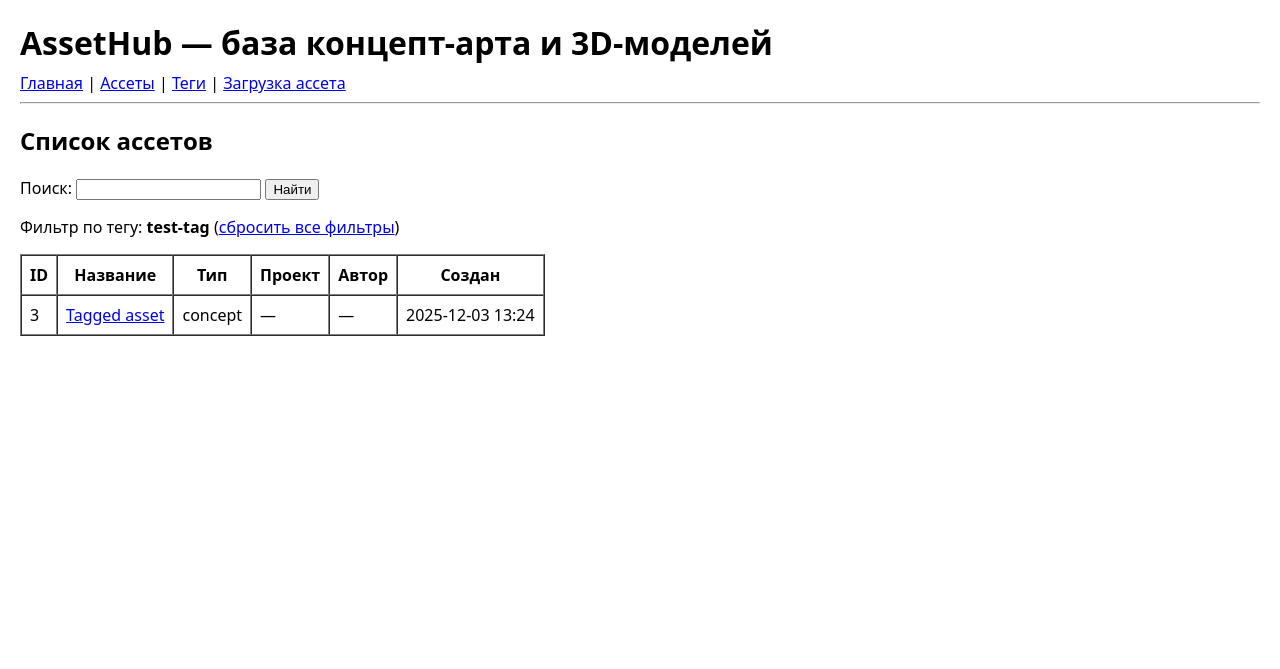
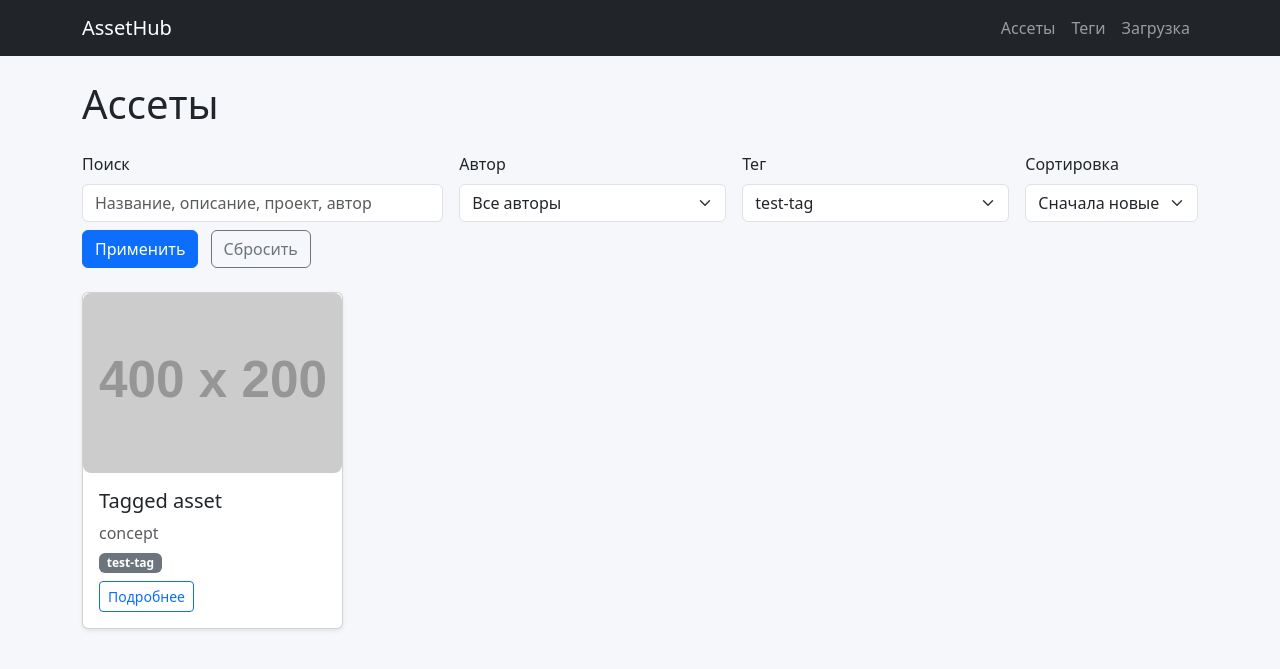
Before and after one commit to PzKpfw-ausf-H/AssetHub, a Flask app: page /assets/?tag=test-tag in a window 1280 px wide. Shown: the top 669 px of the page. Run offline with Flask 3, Linux system fonts and the light colour scheme; grey boxes labelled with a size stand in for pictures from a placeholder-image service; some libraries are stand-ins or nearby versions.

```diff
--- a/app/controllers/assets.py
+++ b/app/controllers/assets.py
@@ -12,21 +12,25 @@ from app import db
 assets_bp = Blueprint("assets", __name__, url_prefix="/assets")
 
 @assets_bp.route("/")
+@assets_bp.route("/")
 def assets_list():
+
     tag_filter = request.args.get("tag")
+    author_filter = request.args.get("author")
     q = request.args.get("q", "").strip()
+    sort = request.args.get("sort", "new")
 
     query = Asset.query
 
-    #фильтр по тегу (если есть)
+    # фильтр по тегу
     if tag_filter:
-        query = (
-            query
-            .join(Asset.tags)
-            .filter(Tag.name == tag_filter)
-        )
+        query = query.join(Asset.tags).filter(Tag.name == tag_filter)
 
-    #текстовый поиск (если есть q)
+    # фильтр по автору
+    if author_filter:
+        query = query.filter(Asset.author_name == author_filter)
+
+    # текстовый поиск
     if q:
         like = f"%{q}%"
         query = query.filter(
@@ -38,14 +42,41 @@ def assets_list():
             )
         )
 
-    assets = query.order_by(Asset.created_at.desc()).all()
+    if sort == "old":
+        query = query.order_by(Asset.created_at.asc())
+    elif sort == "title":
+        query = query.order_by(Asset.title.asc())
+    elif sort == "author":
+        query = query.order_by(Asset.author_name.asc())
+    else:
+        query = query.order_by(Asset.created_at.desc())
+
+    assets = query.all()
+
+    # авторы для фильтра
+    authors_rows = (
+        db.session.query(Asset.author_name)
+        .filter(Asset.author_name.isnot(None))
+        .distinct()
+        .order_by(Asset.author_name.asc())
+        .all()
+    )
+    all_authors = [row[0] for row in authors_rows]
+
+    # теги для фильтра
+    all_tags = Tag.query.order_by(Tag.name).all()
 
     return render_template(
         "assets/list.html",
         assets=assets,
         tag_filter=tag_filter,
+        author_filter=author_filter,
         q=q,
+        sort=sort,
+        all_authors=all_authors,
+        all_tags=all_tags,
     )
+
 
 
 #скачивание ассета
@@ -125,7 +156,7 @@ def upload_asset():
             },
         )
 
-    # Сохраняем файл
+    # сохраняем файл
     original_name = secure_filename(file.filename)
     unique_name = f"{uuid.uuid4().hex}_{original_name}"
     folder = current_app.config["UPLOAD_FOLDER"]
@@ -134,7 +165,7 @@ def upload_asset():
     file_path = os.path.join(folder, unique_name)
     file.save(file_path)
 
-    # Путь, который будем хранить в БД
+    # путь, который будем хранить в БД
     db_path = f"{folder}/{unique_name}"
 
     from app import db
--- a/app/templates/assets/list.html
+++ b/app/templates/assets/list.html
@@ -1,68 +1,104 @@
 {% extends "base.html" %}
-
-{% block title %}Список ассетов — AssetHub{% endblock %}
+{% block title %}Ассеты — AssetHub{% endblock %}
 
 {% block content %}
 
-<h2>Список ассетов</h2>
+<h1 class="mb-4">Ассеты</h1>
 
-<form action="{{ url_for('assets.assets_list') }}" method="get">
-    {% if tag_filter %}
-        <input type="hidden" name="tag" value="{{ tag_filter }}">
-    {% endif %}
-    <label>
-        Поиск:
-        <input type="text" name="q" value="{{ q or '' }}">
-    </label>
-    <button type="submit">Найти</button>
-    {% if q %}
-        <a href="{{ url_for('assets.assets_list', tag=tag_filter) }}">Сбросить поиск</a>
-    {% endif %}
+<form class="row gy-2 gx-3 align-items-end mb-4" method="get">
+
+    <!-- Поиск -->
+    <div class="col-md-4">
+        <label class="form-label">Поиск</label>
+        <input type="text" name="q" class="form-control"
+               placeholder="Название, описание, проект, автор"
+               value="{{ q or '' }}">
+    </div>
+
+    <!-- Фильтр по автору -->
+    <div class="col-md-3">
+        <label class="form-label">Автор</label>
+        <select name="author" class="form-select">
+            <option value="">Все авторы</option>
+            {% for author in all_authors %}
+                <option value="{{ author }}"
+                    {% if author_filter == author %}selected{% endif %}>
+                    {{ author }}
+                </option>
+            {% endfor %}
+        </select>
+    </div>
+
+    <!-- Фильтр по тегу -->
+    <div class="col-md-3">
+        <label class="form-label">Тег</label>
+        <select name="tag" class="form-select">
+            <option value="">Все теги</option>
+            {% for tag in all_tags %}
+                <option value="{{ tag.name }}"
+                    {% if tag_filter == tag.name %}selected{% endif %}>
+                    {{ tag.name }}
+                </option>
+            {% endfor %}
+        </select>
+    </div>
+
+    <!-- Сортировка -->
+    <div class="col-md-2">
+        <label class="form-label">Сортировка</label>
+        <select name="sort" class="form-select">
+            <option value="new" {% if sort == 'new' %}selected{% endif %}>Сначала новые</option>
+            <option value="old" {% if sort == 'old' %}selected{% endif %}>Сначала старые</option>
+            <option value="title" {% if sort == 'title' %}selected{% endif %}>По названию (А–Я)</option>
+            <option value="author" {% if sort == 'author' %}selected{% endif %}>По автору (А–Я)</option>
+        </select>
+    </div>
+
+    <div class="col-12 mt-2">
+        <button class="btn btn-primary">Применить</button>
+        {% if q or tag_filter or author_filter or sort != 'new' %}
+            <a href="{{ url_for('assets.assets_list') }}" class="btn btn-outline-secondary ms-2">
+                Сбросить
+            </a>
+        {% endif %}
+    </div>
 </form>
 
-{% if tag_filter %}
-    <p>
-        Фильтр по тегу: <b>{{ tag_filter }}</b>
-        (<a href="{{ url_for('assets.assets_list') }}">сбросить все фильтры</a>)
-    </p>
-{% endif %}
+<div class="row g-4">
+    {% for asset in assets %}
+    <div class="col-sm-6 col-md-4 col-lg-3">
+        <div class="card shadow-sm asset-card h-100">
 
-<table border="1" cellpadding="8" cellspacing="0">
-    <thead>
-    <tr>
-        <th>ID</th>
-        <th>Название</th>
-        <th>Тип</th>
-        <th>Проект</th>
-        <th>Автор</th>
-        <th>Создан</th>
-    </tr>
-    </thead>
-    <tbody>
-    {% for asset in assets %}
-        <tr>
-            <td>{{ asset.id }}</td>
-            <td>
-                <a href="{{ url_for('assets.asset_detail', asset_id=asset.id) }}">
-                    {{ asset.title }}
-                </a>
-            </td>
-            <td>{{ asset.asset_type }}</td>
-            <td>{{ asset.project_name or "—" }}</td>
-            <td>{{ asset.author_name or "—" }}</td>
-            <td>
-                {% if asset.created_at %}
-                    {{ asset.created_at.strftime("%Y-%m-%d %H:%M") }}
-                {% else %}
-                    —
+            <img src="https://placehold.co/400x200"
+                 class="card-img-top" alt="preview">
+
+            <div class="card-body d-flex flex-column">
+                <h5 class="card-title">{{ asset.title }}</h5>
+                <p class="card-text text-muted mb-1">{{ asset.asset_type }}</p>
+
+                {% if asset.tags %}
+                <p class="mb-2">
+                    {% for tag in asset.tags %}
+                        <a href="{{ url_for('assets.assets_list', tag=tag.name) }}"
+                           class="badge bg-secondary text-decoration-none">
+                            {{ tag.name }}
+                        </a>
+                    {% endfor %}
+                </p>
                 {% endif %}
-            </td>
-        </tr>
+
+                <div class="mt-auto">
+                    <a href="{{ url_for('assets.asset_detail', asset_id=asset.id) }}"
+                       class="btn btn-sm btn-outline-primary">
+                        Подробнее
+                    </a>
+                </div>
+            </div>
+        </div>
+    </div>
     {% else %}
-        <tr>
-            <td colspan="6">Ассеты пока не добавлены.</td>
-        </tr>
+        <p>Ассеты не найдены.</p>
     {% endfor %}
-    </tbody>
-</table>
+</div>
+
 {% endblock %}
--- a/app/templates/base.html
+++ b/app/templates/base.html
@@ -1,28 +1,68 @@
-<!-- app/templates/base.html -->
- <!-- Базовый шаблон от которого будем потом наследоваться -->
 <!doctype html>
 <html lang="ru">
 <head>
-    <meta charset="utf-8">
+    <meta charset="UTF-8">
     <title>{% block title %}AssetHub{% endblock %}</title>
-    <link rel="stylesheet" href="{{ url_for('static', filename='css/styles.css') }}">
+
+    <!-- Bootstrap 5 для лучшего ui, отступов, таблиц и тд -->
+    <link
+        href="https://cdn.jsdelivr.net/npm/bootstrap@5.3.2/dist/css/bootstrap.min.css"
+        rel="stylesheet">
+
+    <style>
+        body {
+            background-color: #f5f7fa;
+        }
+        .asset-card img {
+            width: 100%;
+            height: 180px;
+            object-fit: cover;
+            border-radius: 8px;
+        }
+    </style>
+
+    {% block head %}{% endblock %}
 </head>
+
 <body>
-<header>
-    <h1>AssetHub — база концепт-арта и 3D-моделей</h1>
-    <nav>
-        <a href="/">Главная</a> |
-        <a href="{{ url_for('assets.assets_list') }}">Ассеты</a> |
-        <a href="{{ url_for('tags.tags_list') }}">Теги</a> |
-        <a href="{{ url_for('assets.upload_form') }}">Загрузка ассета</a>
-    </nav>
-    <hr>
-</header>
 
-<main>
+<nav class="navbar navbar-expand-lg navbar-dark bg-dark mb-4">
+  <div class="container">
+    <a class="navbar-brand" href="/">AssetHub</a>
+
+    <button class="navbar-toggler" type="button" data-bs-toggle="collapse"
+            data-bs-target="#navbarNav" aria-controls="navbarNav"
+            aria-expanded="false" aria-label="Toggle navigation">
+      <span class="navbar-toggler-icon"></span>
+    </button>
+
+    <div class="collapse navbar-collapse" id="navbarNav">
+      <ul class="navbar-nav ms-auto">
+
+        <li class="nav-item">
+          <a class="nav-link" href="{{ url_for('assets.assets_list') }}">Ассеты</a>
+        </li>
+
+        <li class="nav-item">
+          <a class="nav-link" href="{{ url_for('tags.tags_list') }}">Теги</a>
+        </li>
+
+        <li class="nav-item">
+          <a class="nav-link" href="{{ url_for('assets.upload_form') }}">
+            Загрузка
+          </a>
+        </li>
+
+      </ul>
+    </div>
+
+  </div>
+</nav>
+
+<div class="container">
     {% block content %}{% endblock %}
-</main>
+</div>
 
-<script src="{{ url_for('static', filename='js/main.js') }}"></script>
+<script src="https://cdn.jsdelivr.net/npm/bootstrap@5.3.2/dist/js/bootstrap.bundle.min.js"></script>
 </body>
 </html>
--- a/requirements.txt
+++ b/requirements.txt
@@ -1,2 +1,3 @@
 Flask==3.0.0
 Flask-SQLAlchemy==3.1.1
+pytest==8.3.2
```
Also changed, not shown: app/templates/assets/detail.html (+35 -20 lines), app/templates/assets/upload.html (+55 -44 lines), app/templates/tags/list.html (+15 -9 lines), tests/conftest.py (added, +33 -0 lines), tests/test_assets.py (added, +93 -0 lines), tests/test_tags.py (added, +34 -0 lines), instance/assethub.db, 1 other file.
